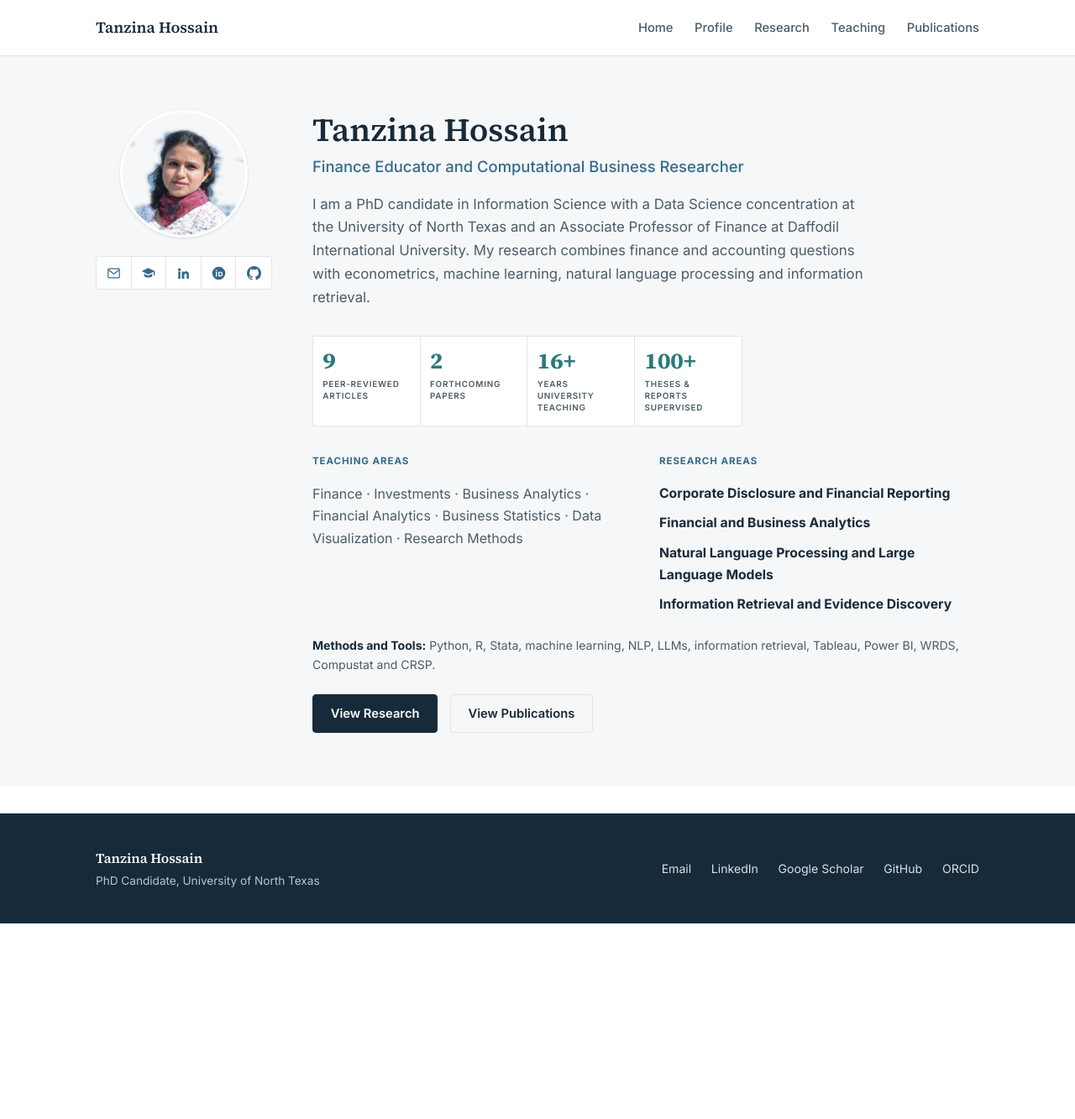
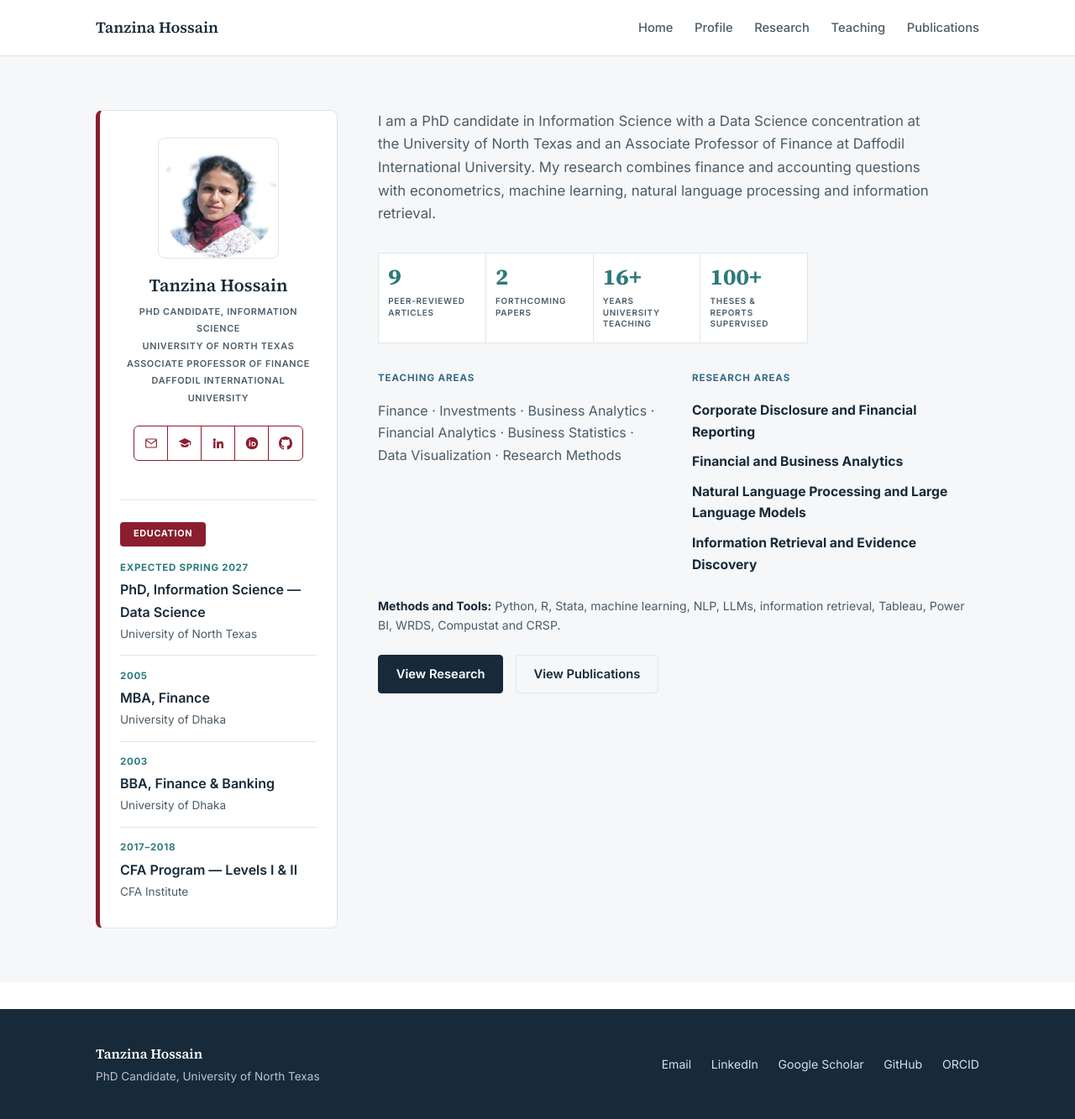
Before and after one commit to tanzinahossain/tanzinahossain.github.io, a Jekyll site: the page built from index.html, in a window 1280 px wide. Shown: the whole page at 84% size. Built offline with Jekyll 4.4.1, drawn with Linux system fonts in a browser that asks for light colours; before the commit the page ends 1100 px from its top, so only the background shows below that.

Commit message:
Rebuild homepage left column as a bordered profile card (maroon accent stripe), matching reference: photo, name, role, icon row, Education — CV button skipped
Co-Authored-By: Claude Sonnet 5 <noreply@anthropic.com>

```diff
--- a/assets/css/style.css
+++ b/assets/css/style.css
@@ -61,10 +61,25 @@ h1{margin-bottom:.3rem}
 .lede{font-size:1.05rem; color:var(--text-muted); max-width:42rem}
 .hero-actions{display:flex; gap:.9rem; flex-wrap:wrap; margin-top:1.5rem}
 
-/* ===== Homepage: two-column, photo+icons left, bio/counts/areas right ===== */
-.profile-grid{display:grid; grid-template-columns:auto 1fr; gap:3rem; align-items:start}
-.photo-col{display:flex; flex-direction:column; align-items:center; gap:1.4rem; flex:none}
+/* ===== Homepage: two-column, profile card left, bio/counts/areas right ===== */
+.profile-grid{display:grid; grid-template-columns:18rem 1fr; gap:3rem; align-items:start}
+.photo-col{flex:none}
 .bio-col{min-width:0}
+
+.profile-card{background:var(--white); border:1px solid var(--border); border-left:5px solid var(--maroon); border-radius:8px; padding:2rem 1.5rem; text-align:center}
+.profile-card-photo{width:9rem; height:9rem; object-fit:cover; border-radius:8px; border:1px solid var(--border); margin:0 auto 1.2rem}
+.profile-card-name{font-size:1.3rem; margin-bottom:.5rem}
+.profile-card-role{font-size:.68rem; font-weight:600; text-transform:uppercase; letter-spacing:.06em; color:var(--text-muted); line-height:1.9}
+.profile-icons{display:inline-flex; border:1.5px solid var(--maroon); border-radius:6px; overflow:hidden; margin:1.4rem 0}
+.profile-icons a{display:flex; align-items:center; justify-content:center; width:2.5rem; height:2.5rem; color:var(--maroon); border-right:1.5px solid var(--maroon); transition:background .15s, color .15s}
+.profile-icons a:last-child{border-right:0}
+.profile-icons a:hover{background:var(--maroon); color:var(--white)}
+.profile-icons svg{width:16px; height:16px}
+.profile-card-divider{border-top:1px solid var(--border); margin:1.5rem 0}
+.profile-card-section{text-align:left; margin-bottom:1rem}
+.profile-card-edu{text-align:left}
+.profile-card-edu .rec-item{padding-bottom:.9rem; margin-bottom:.9rem}
+.section-badge{display:inline-block; background:var(--maroon); color:var(--white); font-size:.68rem; font-weight:700; letter-spacing:.06em; text-transform:uppercase; padding:.35rem 1rem; border-radius:4px}
 .plain-list{list-style:none; margin:0 0 1.5rem; padding:0; display:flex; flex-direction:column; gap:.6rem}
 .plain-list li{font-size:.98rem; color:var(--navy)}
 .areas-row{display:grid; grid-template-columns:1fr 1fr; gap:2rem; margin-top:2rem}
--- a/index.html
+++ b/index.html
@@ -7,8 +7,17 @@ description: Finance educator and computational business researcher — corporat
 <section class="hero">
   <div class="wrap profile-grid">
     <div class="photo-col">
-      <img class="hero-photo" src="{{ '/portrait.png' | relative_url }}" alt="Tanzina Hossain">
-      <div class="hero-social">
+      <div class="profile-card">
+        <img class="profile-card-photo" src="{{ '/portrait.png' | relative_url }}" alt="Tanzina Hossain">
+        <h2 class="profile-card-name">Tanzina Hossain</h2>
+        <div class="profile-card-role">
+          PhD Candidate, Information Science<br>
+          University of North Texas<br>
+          Associate Professor of Finance<br>
+          Daffodil International University
+        </div>
+
+        <div class="profile-icons">
           <a href="mailto:ematanzina@gmail.com" title="Email" aria-label="Email">
             <svg viewBox="0 0 24 24" fill="none" stroke="currentColor" stroke-width="1.7" aria-hidden="true"><rect x="2.5" y="4.5" width="19" height="15" rx="1.5"/><path d="M3 6.5l9 6.5 9-6.5"/></svg>
           </a>
@@ -25,11 +34,38 @@ description: Finance educator and computational business researcher — corporat
             <svg viewBox="0 0 16 16" fill="currentColor" aria-hidden="true"><path d="M8 0C3.58 0 0 3.58 0 8c0 3.54 2.29 6.53 5.47 7.59.4.07.55-.17.55-.38 0-.19-.01-.82-.01-1.49-2.01.37-2.53-.49-2.69-.94-.09-.23-.48-.94-.82-1.13-.28-.15-.68-.52-.01-.53.63-.01 1.08.58 1.23.82.72 1.21 1.87.87 2.33.66.07-.52.28-.87.51-1.07-1.78-.2-3.64-.89-3.64-3.95 0-.87.31-1.59.82-2.15-.08-.2-.36-1.02.08-2.12 0 0 .67-.21 2.2.82.64-.18 1.32-.27 2-.27s1.36.09 2 .27c1.53-1.04 2.2-.82 2.2-.82.44 1.1.16 1.92.08 2.12.51.56.82 1.27.82 2.15 0 3.07-1.87 3.75-3.65 3.95.29.25.54.73.54 1.48 0 1.07-.01 1.93-.01 2.2 0 .21.15.46.55.38A8.01 8.01 0 0 0 16 8c0-4.42-3.58-8-8-8z"/></svg>
           </a>
         </div>
+
+        <div class="profile-card-divider"></div>
+
+        <div class="profile-card-section">
+          <span class="section-badge">Education</span>
+        </div>
+        <div class="profile-card-edu">
+          <div class="rec-item">
+            <div class="ry">Expected Spring 2027</div>
+            <div class="rt">PhD, Information Science — Data Science</div>
+            <div class="ro">University of North Texas</div>
+          </div>
+          <div class="rec-item">
+            <div class="ry">2005</div>
+            <div class="rt">MBA, Finance</div>
+            <div class="ro">University of Dhaka</div>
+          </div>
+          <div class="rec-item">
+            <div class="ry">2003</div>
+            <div class="rt">BBA, Finance &amp; Banking</div>
+            <div class="ro">University of Dhaka</div>
+          </div>
+          <div class="rec-item">
+            <div class="ry">2017–2018</div>
+            <div class="rt">CFA Program — Levels I &amp; II</div>
+            <div class="ro">CFA Institute</div>
+          </div>
+        </div>
+      </div>
     </div>
 
     <div class="bio-col">
-      <h1>Tanzina Hossain</h1>
-      <div class="role">Finance Educator and Computational Business Researcher</div>
       <p class="lede">I am a PhD candidate in Information Science with a Data Science concentration at the University of North Texas and an Associate Professor of Finance at Daffodil International University. My research combines finance and accounting questions with econometrics, machine learning, natural language processing and information retrieval.</p>
 
       <div class="stats" id="stats">
```
Lines whose indentation alone changed are shown as unchanged.
